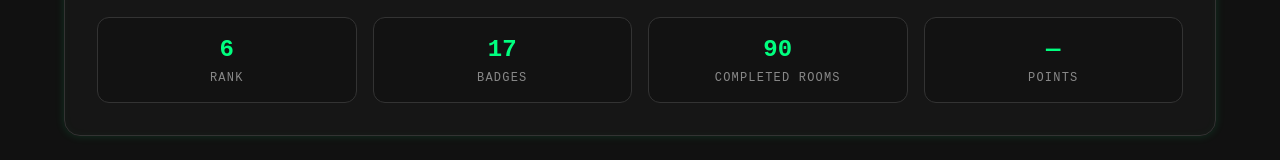
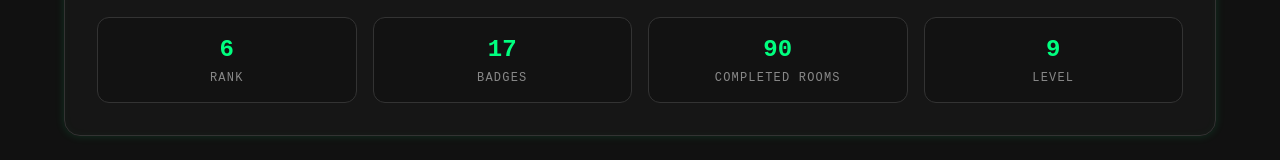
Before and after one commit to Hb6hh/Hb6hh.github.io, a Next.js app: page / in a window 1280 px wide. Shown: the part 4595-4755 px from the top of the page. Built offline with nearby package versions, Linux system fonts and the light colour scheme.

Commit message:
feat: replace Points stat with hardcoded Level 9 in TryHackMeSection
Agent-Logs-Url: https://github.com/Hb6hh/Hb6hh.github.io/sessions/5ac6b32c-1882-4bf8-9679-b0fcc43b00d2

Co-authored-by: Hb6hh <86868085+Hb6hh@users.noreply.github.com>

```diff
--- a/components/cv/TryHackMeSection.tsx
+++ b/components/cv/TryHackMeSection.tsx
@@ -10,7 +10,6 @@ type ThmData = {
   rank: number | null;
   badges: number | null;
   completed_rooms: number | null;
-  points: number | null;
   updated_at: string;
 };
 
@@ -20,7 +19,6 @@ const fallback: ThmData = {
   rank: 119819,
   badges: 17,
   completed_rooms: 90,
-  points: null,
   updated_at: new Date().toISOString(),
 };
 
@@ -38,7 +36,7 @@ export default function TryHackMeSection() {
     { value: data.rank ?? "—", label: "Rank" },
     { value: data.badges ?? "—", label: "Badges" },
     { value: data.completed_rooms ?? "—", label: "Completed rooms" },
-    { value: data.points ?? "—", label: "Points" },
+    { value: 9, label: "Level" },
   ];
 
   return (
```
